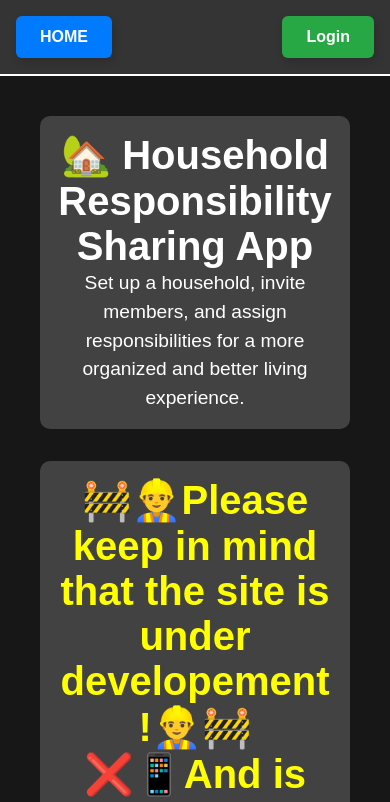
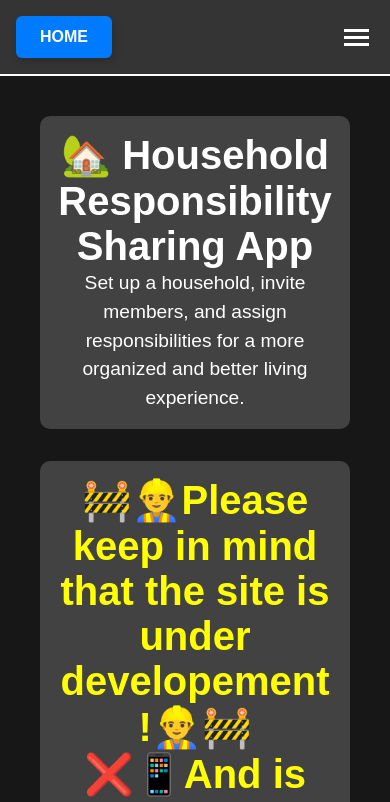
Before and after one commit to BenceV95/HousholdResponsibilitySharingApp, a Next.js app in the folder HouseholdResponsibilityApp_Frontend/: page / in a window 390 px wide. Shown: the top 802 px of the page. Built offline with nearby package versions, Linux system fonts and the light colour scheme.

Commit message:
updated packages, navbar made responsive

```diff
--- a/HouseholdResponsibilityApp_Frontend/app/components/Navbar/Navbar.css
+++ b/HouseholdResponsibilityApp_Frontend/app/components/Navbar/Navbar.css
@@ -4,14 +4,62 @@
     width: 100%;
     border-bottom: solid white 2px;
     background-color: #343434;
-    overflow-x: auto;
 }
 
 .navbar {
     display: flex;
-    flex-direction: row;
     justify-content: space-between;
+    align-items: center;
+    padding: 1rem;
+    position: relative;
+}
+
+.nav-links {
+    display: flex;
     gap: 1rem;
-    padding: 1rem;
+    align-items: center;
+}
 
+.hamburger {
+    display: none;
+    flex-direction: column;
+    gap: 4px;
+    cursor: pointer;
+    padding: 5px;
 }
+
+.hamburger span {
+    display: block;
+    width: 25px;
+    height: 3px;
+    background-color: white;
+    transition: all 0.3s ease-in-out;
+}
+
+@media screen and (max-width: 768px) {
+    .hamburger {
+        display: flex;
+    }
+
+    .nav-links {
+        display: none;
+        position: absolute;
+        top: 100%;
+        left: 0;
+        right: 0;
+        flex-direction: column;
+        background-color: #343434;
+        padding: 1rem;
+        gap: 1rem;
+        border-top: 1px solid white;
+    }
+
+    .nav-links.active {
+        display: flex;
+        z-index: 1000;
+    }
+
+    .nav-links button {
+        width: 100%;
+    }
+}
--- a/HouseholdResponsibilityApp_Frontend/app/components/Navbar/Navbar.jsx
+++ b/HouseholdResponsibilityApp_Frontend/app/components/Navbar/Navbar.jsx
@@ -6,18 +6,27 @@ import { useAuth } from "../AuthContext/AuthProvider";
 
 const Navbar = () => {
   const { user, logout } = useAuth();
+  const [isMenuOpen, setIsMenuOpen] = useState(false);
+
+  const toggleMenu = () => {
+    setIsMenuOpen(!isMenuOpen);
+  };
 
   return (
     <header className="heading">
       <nav className='navbar'>
-          <Link href='/'>
-            <button className='btn btn-primary'>
-              HOME
-            </button>
+        <Link href='/' className="nav-brand">
+          <button className='btn btn-primary'>HOME</button>
         </Link>
 
-          {
-            !user ? (
+        <div className="hamburger" onClick={toggleMenu}>
+          <span></span>
+          <span></span>
+          <span></span>
+        </div>
+
+        <div className={`nav-links ${isMenuOpen ? 'active' : ''}`}>
+          {!user ? (
             <Link href="/login">
               <button className="btn btn-success">Login</button>
             </Link>
@@ -37,29 +46,14 @@ const Navbar = () => {
                 <Link href="/calendar">
                   <button className='btn btn-primary'>Calendar</button>
                 </Link>
-                  {/*
-                  <Link href="/users">
-                    <button className='btn btn-primary'>Users</button>
-                  </Link>
-                  */}
                 <Link href="/profile">
                   <button className='btn btn-primary'>Profile(WIP)</button>
                 </Link>
-                  {/*
-                  <Link href="/households">
-                    <button className='btn btn-primary'>Households</button>
-                  </Link>
-                  */}
-                  {/*
-                  <Link href="/groups">
-                    <button className='btn btn-primary'>Groups</button>
-                  </Link>
-                  */}
                 <button onClick={logout} className="btn btn-danger">Logout</button>
               </>
             )
-            )
-          }
+          )}
+        </div>
       </nav>
     </header>
   );
--- a/HouseholdResponsibilityApp_Frontend/package.json
+++ b/HouseholdResponsibilityApp_Frontend/package.json
@@ -12,7 +12,7 @@
     "date-fns": "^4.1.0",
     "js-cookie": "^3.0.5",
     "jwt-decode": "^4.0.0",
-    "next": "15.1.5",
+    "next": "^15.3.1",
     "react": "^19.0.0",
     "react-big-calendar": "^1.17.1",
     "react-calendar": "^5.1.0",
```
Also changed, not shown: 1 other file (tests, documents, lock files or other folders). Lines whose indentation alone changed are shown as unchanged.
